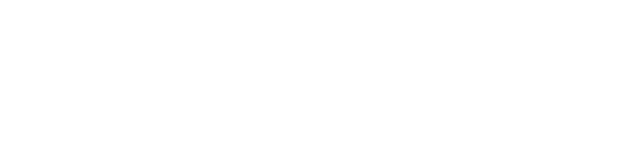
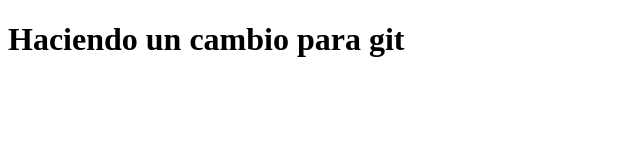
Before and after one commit to IvanGabriel1/Coder-PruebaRepositorio, a plain HTML site: page index.html in a window 1280 px wide. Shown: the whole page, without its empty margins (0-640 px from the left). Drawn offline with Linux system fonts and the light colour scheme.

Commit message:
haciendo un cambio

```diff
--- a/index.html
+++ b/index.html
@@ -9,7 +9,7 @@
 </head>
 
 <body>
-
+  <h1>Haciendo un cambio para git</h1>
   <script src="./js/main.js"></script>
 </body>
 
```
